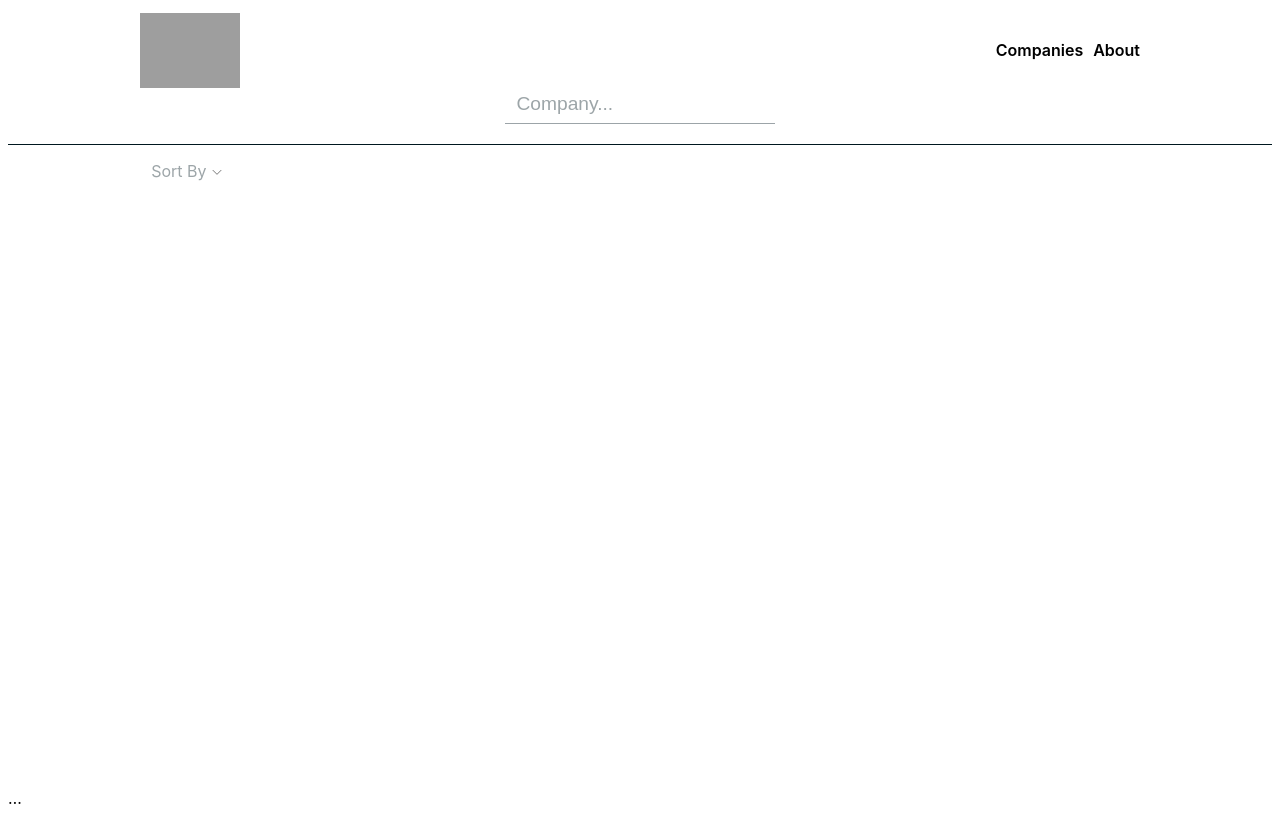
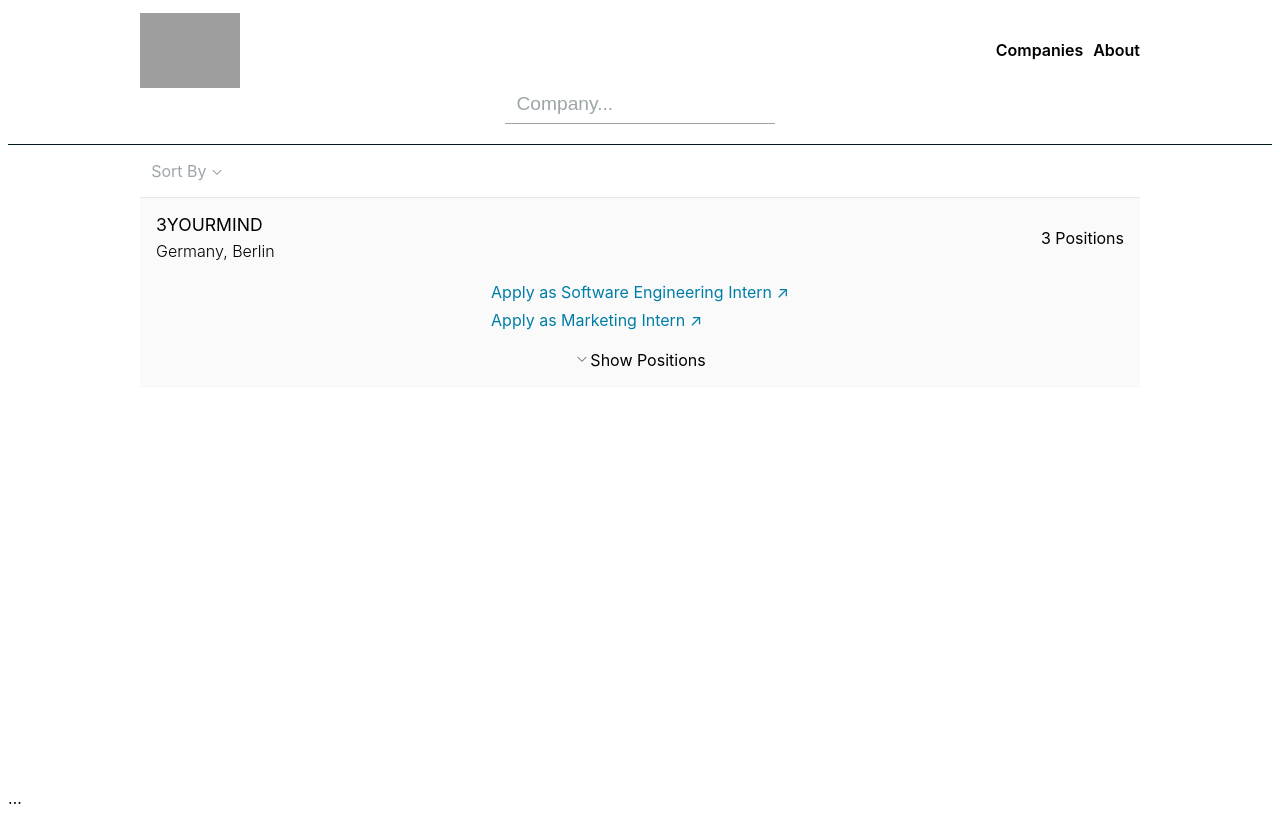
Before and after one commit to InternsNetwork/interns, a Next.js app: page / in a window 1280 px wide. Built offline with nearby package versions, Linux system fonts and the light colour scheme; grey boxes are pictures that could not be loaded.

Commit message:
feat: plan content item

```diff
--- a/pages/index.js
+++ b/pages/index.js
@@ -57,9 +57,9 @@ const Logo = styled.img`
 `;
 
 const Divider = styled.div`
-  border-top: 1px solid ${COLORS.PRIMARY};
+  border-top: 1px solid ${props => props.color || COLORS.PRIMARY};
   width: 100%;
-  margin-top: 1.3em;
+  margin-top: ${props => props.marginTop || '1.3em'};
 `;
 
 const SearchInputContainer = styled.div`
@@ -173,6 +173,68 @@ const DropdownItemWrapper = styled.div`
   }
 `;
 
+const CompanyItemWrapper = styled.div`
+  display: flex;
+  border-bottom: 1px solid rgba(0, 23, 31, 0.02);
+  padding: 1em 1em;
+  flex-direction: column;
+  background-color: rgba(0, 23, 31, 0.02);
+`;
+
+const CompanyItemWrapperUpper = styled.div`
+  display: flex;
+  justify-content: space-between;
+`;
+
+const CompanyItemWrapperLower = styled.div`
+  display: flex;
+  padding-top: 0.3em;
+  justify-content: center;
+`;
+
+const CompanyItemInformationWrapper = styled.div`
+  display: flex;
+  align-content: center;
+  flex-direction: column;
+`;
+
+const CompanyItemPositionsInfoWrapper = styled.div`
+  display: flex;
+  align-self: center;
+  justify-content: center;
+`;
+
+const CompanyInfoName = styled.h2`
+  font-size: 1.1em;
+  padding: 0;
+  margin: 0;
+  font-weight: 400;
+  margin-bottom: 0.3em;
+`;
+
+const CompanyInfoLocation = styled.span`
+  font-weight: 300;
+`;
+
+const CompanyPositionsList = styled.ul`
+  margin: 0;
+  padding: 0;
+  padding: 1em 0;
+`;
+
+const CompanyPositionsListItem = styled.li`
+  list-style: none;
+  margin-bottom: 0.5em;
+  :last-child {
+    margin-bottom: 0em;
+  }
+`;
+
+const CompanyPositionLink = styled.a`
+  color: #007ea7;
+  text-decoration: none;
+`;
+
 export default () => (
   <Wrapper>
     <Header>
@@ -212,6 +274,47 @@ export default () => (
           </DropdownFilter>
         </DropdownFilterWrapper>
       </ContentWithMargins>
+      <ContentWithMargins>
+        <Divider color="rgb(0,23,31,0.1)" marginTop="0" />
+        <CompanyItemWrapper>
+          <CompanyItemWrapperUpper>
+            <CompanyItemInformationWrapper>
+              <CompanyInfoName>3YOURMIND</CompanyInfoName>
+              <CompanyInfoLocation>Germany, Berlin</CompanyInfoLocation>
+            </CompanyItemInformationWrapper>
+            <CompanyItemPositionsInfoWrapper>
+              <span>3 Positions</span>
+            </CompanyItemPositionsInfoWrapper>
+          </CompanyItemWrapperUpper>
+          <CompanyItemWrapperLower>
+            <CompanyPositionsList>
+              <CompanyPositionsListItem>
+                <CompanyPositionLink
+                  href="https://www.google.com/"
+                  target="_blank"
+                >
+                  Apply as Software Engineering Intern ↗
+                </CompanyPositionLink>
+              </CompanyPositionsListItem>
+              <CompanyPositionsListItem>
+                <CompanyPositionLink
+                  href="https://www.google.com/"
+                  target="_blank"
+                >
+                  Apply as Marketing Intern ↗
+                </CompanyPositionLink>
+              </CompanyPositionsListItem>
+            </CompanyPositionsList>
+          </CompanyItemWrapperLower>
+          <CompanyItemWrapperLower>
+            <ChevronDown size={16} />
+            <span>Show Positions</span>
+          </CompanyItemWrapperLower>
+        </CompanyItemWrapper>
+        <div />
+        <div />
+        <div />
+      </ContentWithMargins>
       {/* <InternTable /> */}
     </Content>
     <footer>…</footer>
```
